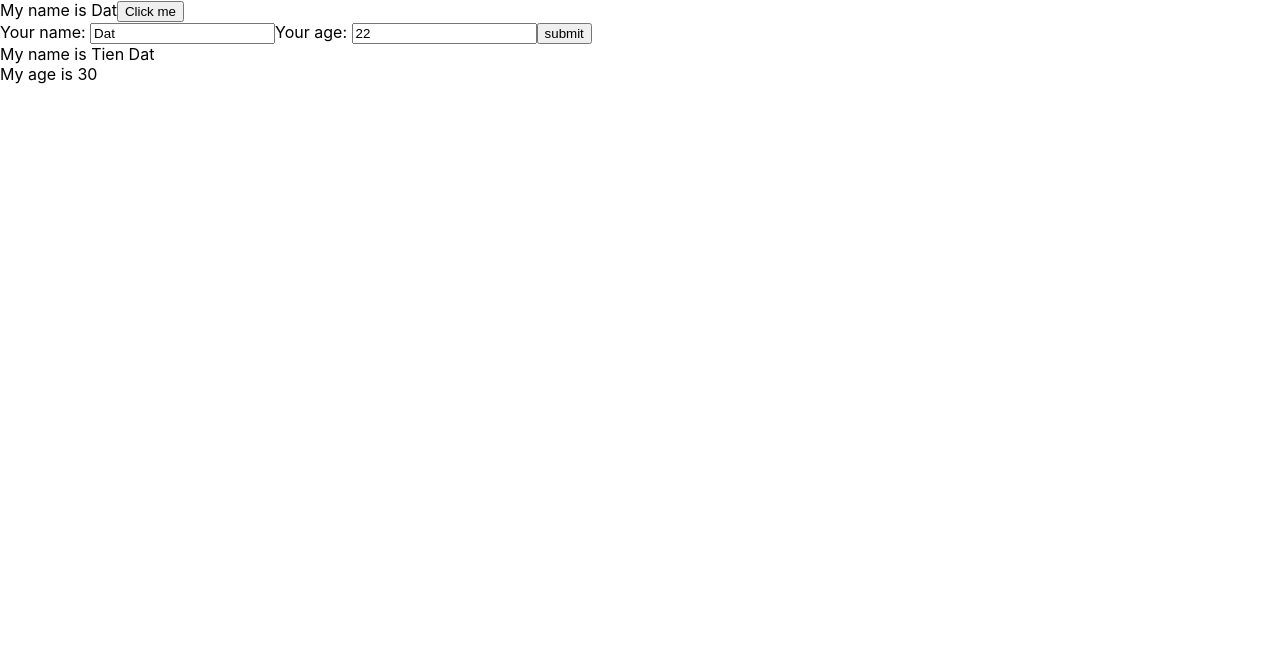
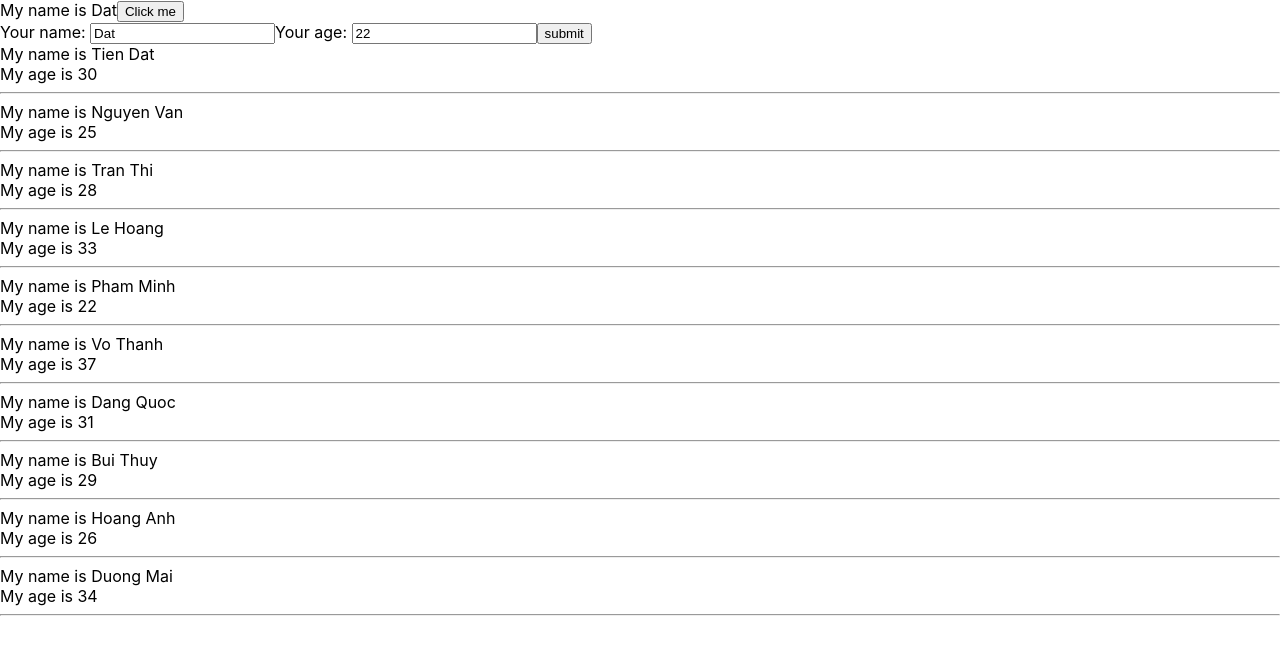
Before and after one commit to tiendat201102/learn-react, a React (Create React App) app: page / in a window 1280 px wide. Shown: the top 654 px of the page. Built offline with nearby package versions, Linux system fonts and the light colour scheme.

Commit message:
video 24

```diff
--- a/src/components/DisplayInfor.jsx
+++ b/src/components/DisplayInfor.jsx
@@ -1,14 +1,25 @@
-import React, { Component } from 'react'
+import React, { Component } from "react";
 
 export default class DisplayInfor extends Component {
   render() {
-    const {name, age} = this.props;
+    const { listUsers } = this.props;
+    console.log(listUsers);
 
     return (
       <div>
-        <div>My name is {name}</div>
+        {/* <div>My name is {name}</div>
         <div>My age is {age}</div>
+        <hr /> */}
+        {listUsers.map((user) => {
+          return (
+            <div key={user.id}>
+              <div>My name is {user.name} </div>
+              <div>My age is {user.age} </div>
+              <hr />
+            </div>
+          );
+        })}
       </div>
-    )
+    );
   }
 }
--- a/src/components/MyComponent.jsx
+++ b/src/components/MyComponent.jsx
@@ -3,13 +3,26 @@ import UserInfor from "./UserInfor";
 import DisplayInfor from "./DisplayInfor";
 
 export default class MyComponent extends Component {
+  state = {
+    listUsers: [
+      { id: 1, name: "Tien Dat", age: "30" },
+      { id: 2, name: "Nguyen Van", age: "25" },
+      { id: 3, name: "Tran Thi", age: "28" },
+      { id: 4, name: "Le Hoang", age: "33" },
+      { id: 5, name: "Pham Minh", age: "22" },
+      { id: 6, name: "Vo Thanh", age: "37" },
+      { id: 7, name: "Dang Quoc", age: "31" },
+      { id: 8, name: "Bui Thuy", age: "29" },
+      { id: 9, name: "Hoang Anh", age: "26" },
+      { id: 10, name: "Duong Mai", age: "34" }
+    ]
+  }
 
   render() {
-    const myInfor = ["a","b","c"];
     return (
       <div>
         <UserInfor />
-        <DisplayInfor name="Tien Dat" age="30" myInfor={myInfor}/>
+        <DisplayInfor listUsers={this.state.listUsers}/>
       </div>
     );
   }
```
